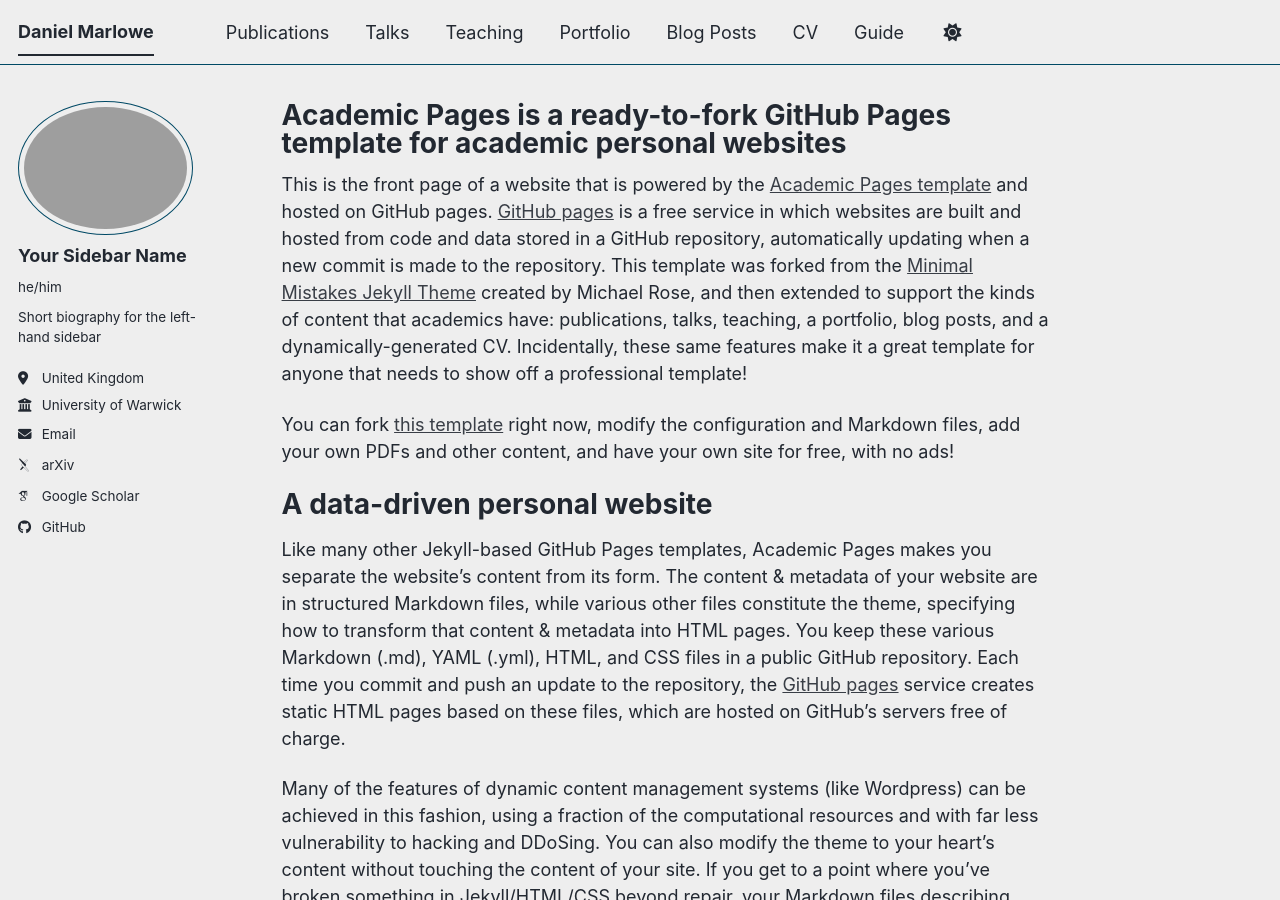
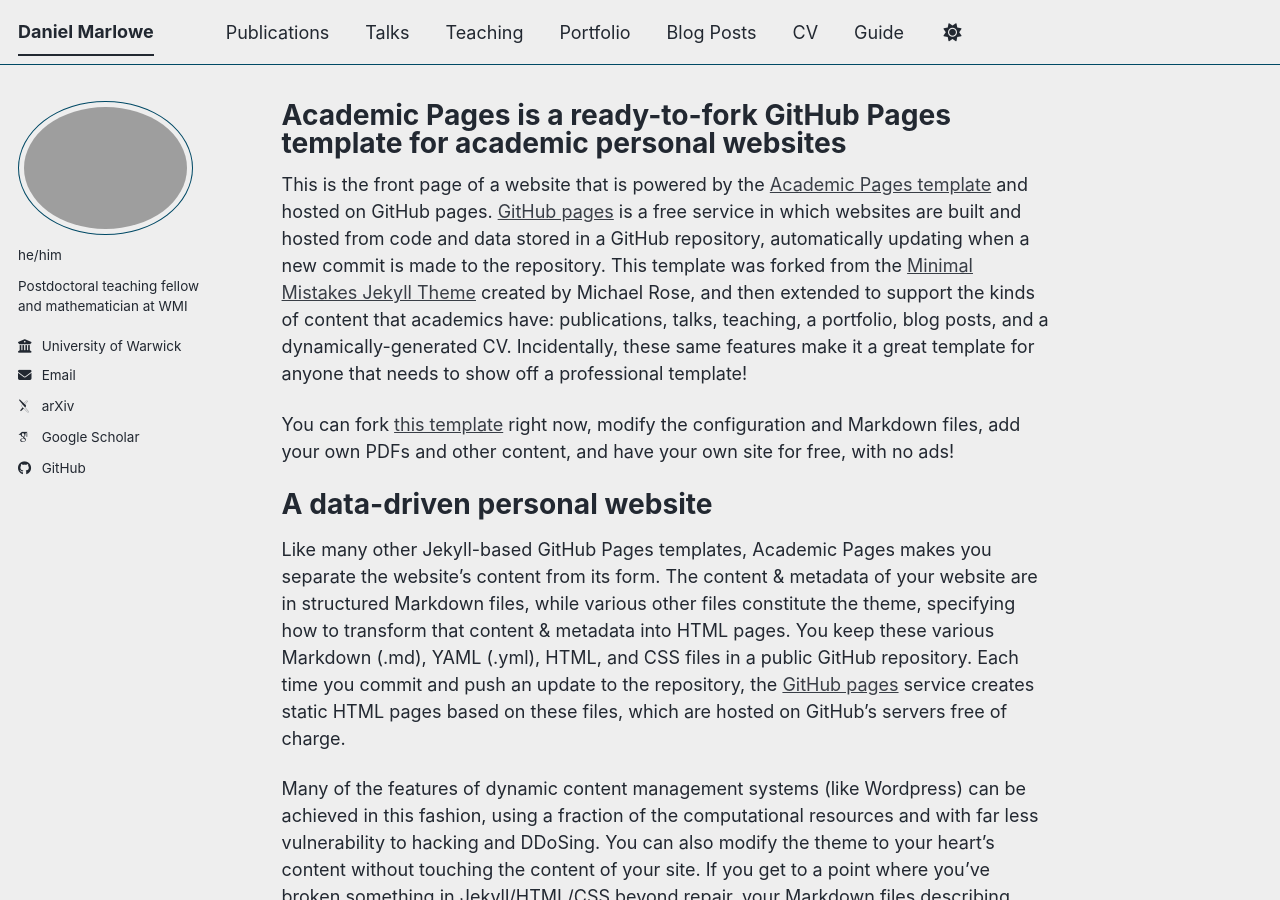
Before and after one commit to dmarl/dmarl.github.io, a Jekyll site: the page built from _pages/about.md, in a window 1280 px wide and 900 px high. Built offline with Jekyll 4.4.1, drawn with Linux system fonts in a browser that asks for light colours; some web fonts are replaced; a script bundle is joined from its source files by our own code; library files that are not in the unit come from our copies.

Commit message:
Update _config.yml

```diff
--- a/_config.yml
+++ b/_config.yml
@@ -24,10 +24,8 @@ repository               : "dmarl/dmarl.github.io"
 author:
   # Biographic information
   avatar           : "smirk.jpg"
-  name             : "Your Sidebar Name"
   pronouns         : "he/him"
-  bio              : "Short biography for the left-hand sidebar"
-  location         : "United Kingdom"
+  bio              : "Postdoctoral teaching fellow and mathematician at WMI"
   employer         : "University of Warwick"
   uri              : # URL
   email            : "daniel.c.marlowe@warwick.ac.uk"
```
